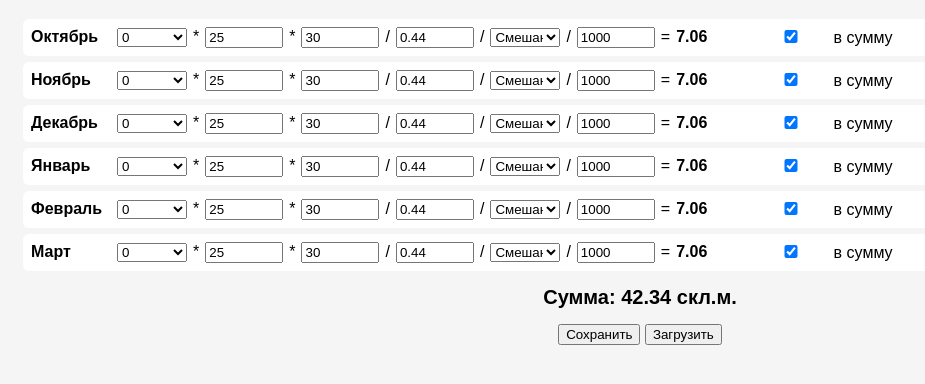
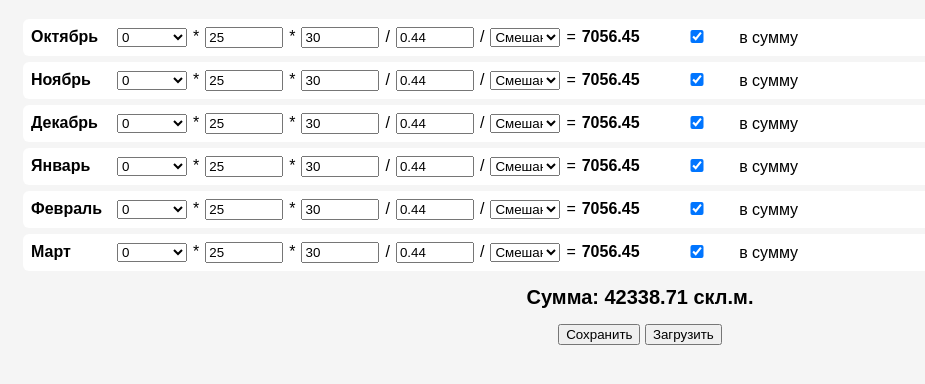
Before and after one commit to Nosi44/FuelCalc, a plain HTML site: page index.html in a window 1280 px wide. Shown: the part 84-468 px from the top of the page, without its empty margins (0-925 px from the left). Drawn offline with Linux system fonts and the light colour scheme.

Commit message:
Update index.html
Get rid of an 1000 divider

```diff
--- a/index.html
+++ b/index.html
@@ -114,8 +114,7 @@ months.forEach(month => {
     <input type="number" class="area" value="25"> *
     <input type="number" class="days" value="30"> /
     <input type="number" class="burj" value="0.44"> /
-    <select class="wood"></select> /
-    <input type="number" class="last" value="1000"> =
+    <select class="wood"></select> =
     <span class="result">0.00</span>
     <label><input type="checkbox" class="enabled" checked> в сумму</label>
   `;
@@ -145,9 +144,8 @@ function calculateAll() {
       const c = parseFloat(row.querySelector(".days").value);
       const d = parseFloat(row.querySelector(".burj").value);
       const e = woodCoef[row.querySelector(".wood").value];
-      const f = parseFloat(row.querySelector(".last").value);
 
-      const result = a * b * c / d / e / f;
+      const result = a * b * c / d / e;
       row.querySelector(".result").textContent = result.toFixed(2);
 
       if (row.querySelector(".enabled").checked) {
@@ -174,7 +172,6 @@ function saveState() {
     days: row.querySelector(".days").value,
     burj: row.querySelector(".burj").value,
     wood: row.querySelector(".wood").value,
-    last: row.querySelector(".last").value,
     enabled: row.querySelector(".enabled").checked
   }));
 
@@ -209,7 +206,6 @@ document.getElementById("fileInput").addEventListener("change", e => {
       row.querySelector(".days").value = saved.days;
       row.querySelector(".burj").value = saved.burj;
       row.querySelector(".wood").value = saved.wood;
-      row.querySelector(".last").value = saved.last;
       row.querySelector(".enabled").checked = saved.enabled;
     });
 
```
